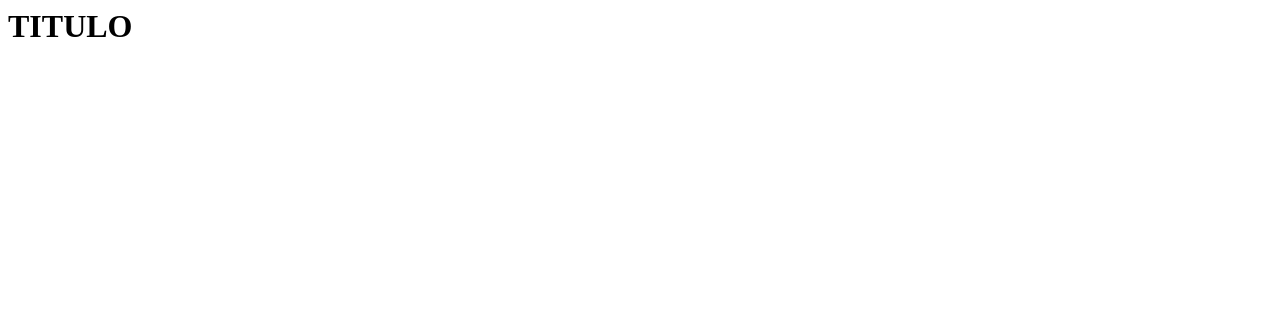
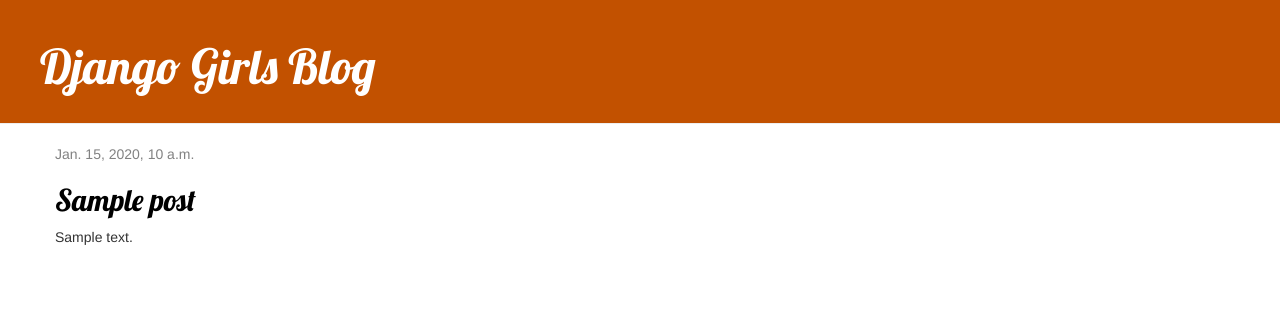
Before and after one commit to lhzamperlini/Blog-Usando-Django, a Django app: page / in a window 1280 px wide. Before the commit the part shown is almost empty. Shown: the top 316 px of the page. Run offline with Django 3.2, Linux system fonts and the light colour scheme; tables that the repository leaves empty hold one stand-in row (values such as "Sample post"); some libraries are stand-ins or nearby versions.

Commit message:
Adicionando Template Base e uma nova view

```diff
--- /dev/null
+++ b/blog/static/css/blog.css
@@ -0,0 +1,49 @@
+.page-header {
+    background-color: #C25100;
+    margin-top: 0;
+    padding: 20px 20px 20px 40px;
+}
+h1 a, h2 a {
+    color: #C25100;
+    font-family: 'Lobster';
+}
+.page-header h1, .page-header h1 a, .page-header h1 a:visited, .page-header h1 a:active {
+    color: #ffffff;
+    font-size: 36pt;
+    text-decoration: none;
+}
+
+.content {
+    margin-left: 40px;
+}
+
+h1, h2, h3, h4 {
+    font-family: 'Lobster', cursive;
+}
+
+.date {
+    color: #828282;
+}
+
+.save {
+    float: right;
+}
+
+.post-form textarea, .post-form input {
+    width: 100%;
+}
+
+.top-menu, .top-menu:hover, .top-menu:visited {
+    color: #ffffff;
+    float: right;
+    font-size: 26pt;
+    margin-right: 20px;
+}
+
+.post {
+    margin-bottom: 70px;
+}
+
+.post h2 a, .post h2 a:visited {
+    color: #000000;
+}
--- /dev/null
+++ b/blog/templates/blog/base.html
@@ -0,0 +1,23 @@
+{% load static %}
+<html>
+    <head>
+        <title>Django Girls blog</title>
+        <link rel="stylesheet" href="//maxcdn.bootstrapcdn.com/bootstrap/3.2.0/css/bootstrap.min.css">
+        <link rel="stylesheet" href="//maxcdn.bootstrapcdn.com/bootstrap/3.2.0/css/bootstrap-theme.min.css">
+        <link href='//fonts.googleapis.com/css?family=Lobster&subset=latin,latin-ext' rel='stylesheet' type='text/css'>
+        <link rel="stylesheet" href="{% static 'css/blog.css' %}">
+    </head>
+    <body>
+        <div class="page-header">
+            <h1><a href="/">Django Girls Blog</a></h1>
+        </div>
+        <div class="content container">
+            <div class="row">
+                <div class="col-md-8">
+                {% block content %}
+                {% endblock %}
+                </div>
+            </div>
+        </div>
+    </body>
+</html>
--- a/blog/templates/blog/post_list.html
+++ b/blog/templates/blog/post_list.html
@@ -1 +1,13 @@
-<h1>TITULO</h1>
+{% extends 'blog/base.html' %}
+
+{% block content %}
+    {% for post in posts %}
+        <div class="post">
+            <div class="date">
+                {{ post.published_date }}
+            </div>
+            <h2><a href="{% url 'post_detail' pk=post.pk %}">{{ post.title }}</a></h2>
+            <p>{{ post.text|linebreaksbr }}</p>
+        </div>
+    {% endfor %}
+{% endblock %}
--- a/blog/urls.py
+++ b/blog/urls.py
@@ -3,5 +3,5 @@ from . import views
 
 urlpatterns = [
     path('', views.post_list, name='post_list'),
-
+    path('post/<int:pk>/', views.post_detail, name='post_detail')
 ]
--- a/blog/views.py
+++ b/blog/views.py
@@ -1,7 +1,15 @@
 import re
+from time import timezone
 from django.shortcuts import render
-
+from .models import Post
+from django.utils import timezone
+from django.shortcuts import get_object_or_404
 # Create your views here.
 
 def post_list(request):
-    return(render(request, 'blog/post_list.html', {}))
+    posts = Post.objects.filter(published_date__lte=timezone.now()).order_by('published_date')
+    return(render(request, 'blog/post_list.html', {'posts': posts}))
+
+def post_detail(request, pk):
+    post = get_object_or_404(Post, pk=pk)
+    return(render(request, 'blog/post_detail.html', {'post': post}))
```
Also changed, not shown: blog/templates/blog/post_detail.html (added, +13 -0 lines).
